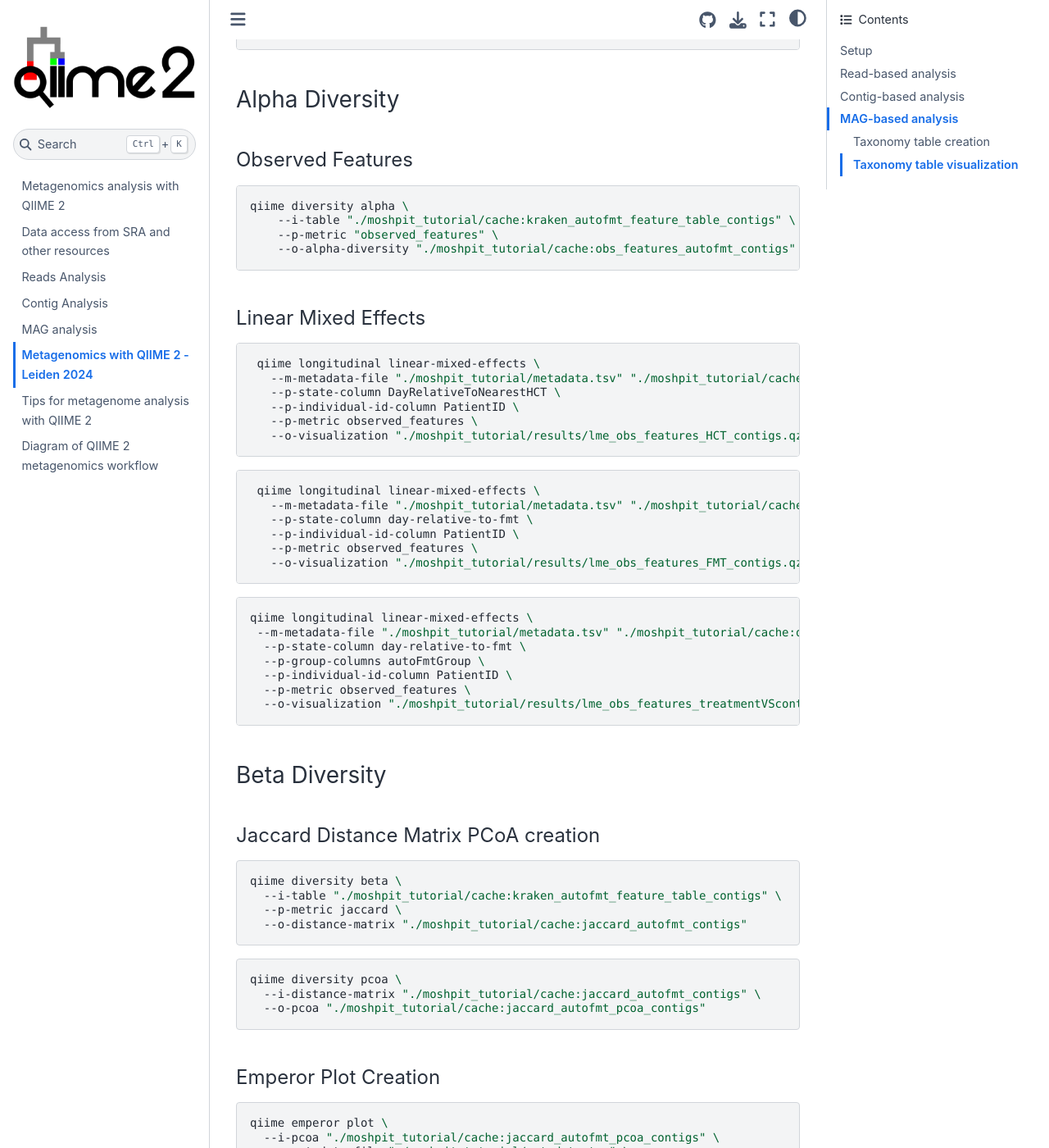
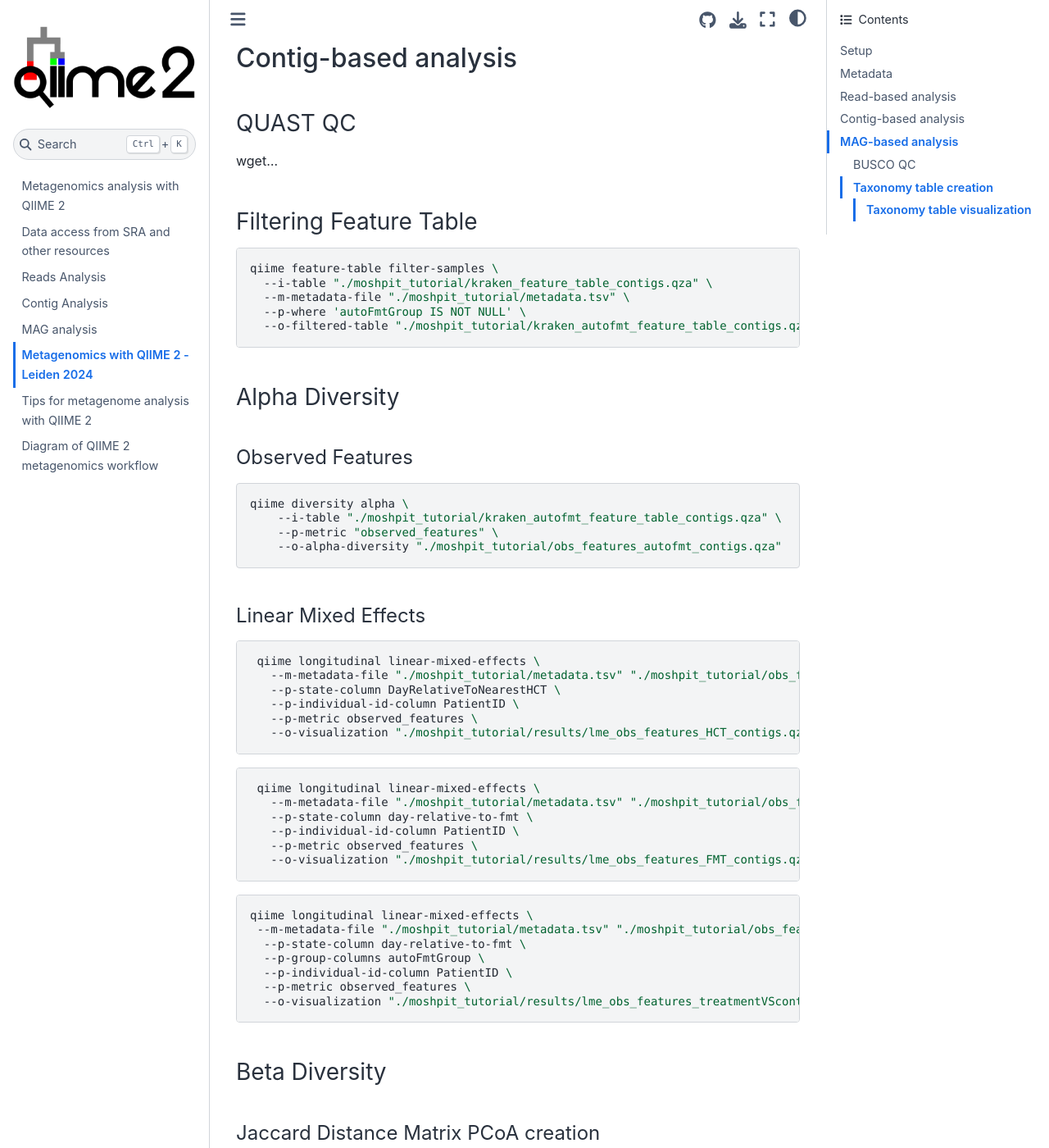
Before and after one commit to caporaso-lab/q2-books, a Jupyter Book: the page built from q2-metagenomics/book/80-leiden-workshop.md, in a window 1280 px wide and 1400 px high, scrolled down 1932 px. Shown: the whole window at 82% size. Built offline with Jupyter Book 1.0.4 settings and Sphinx 7.4.7 and the Sphinx Book theme 1.1.4, drawn with Linux system fonts in a browser that asks for light colours; some of the changed text lies outside the part shown.

Commit message:
Update 80-leiden-workshop.md

````diff
--- a/q2-metagenomics/book/80-leiden-workshop.md
+++ b/q2-metagenomics/book/80-leiden-workshop.md
@@ -38,46 +38,57 @@ qiime tools cache-create \
 
 We will be saving all the artifacts into that QIIME cache and all the final visualizations and tables into the `results` directory. If you want to read more about the QIIME cache, you can do so [here](https://dev.qiime2.org/latest/api-reference/cache/).
 
+## Metadata
+wget...
+metadata tabulate...
+
+
 ## Read-based analysis
 ### Filtering Feature Table
 ```shell
 qiime feature-table filter-samples \
-  --i-table "./moshpit_tutorial/cache:kraken_feature_table_reads" \
+  --i-table "./moshpit_tutorial/bracken_feature_table.qza" \
   --m-metadata-file "./moshpit_tutorial/metadata.tsv" \
   --p-where 'autoFmtGroup IS NOT NULL' \
-  --o-filtered-table "./moshpit_tutorial/cache:kraken_autofmt_feature_table_reads"
+  --o-filtered-table "./moshpit_tutorial/bracken_autofmt_feature_table.qza"
 ```
 
 ### Taxa-bar Creation
 ```shell
 qiime taxa barplot \
-  --i-table "./moshpit_tutorial/cache:kraken_autofmt_feature_table_reads" \
-  --i-taxonomy "./moshpit_tutorial/cache:kraken_taxonomy_reads" \
-  --m-metadata-file "./moshpit_tutorial/metadata.tsv"v \
+  --i-table "./moshpit_tutorial/bracken_autofmt_feature_table.qza" \
+  --i-taxonomy "./moshpit_tutorial/bracken_taxonomy_reads.qza" \
+  --m-metadata-file "./moshpit_tutorial/metadata.tsv" \
   --o-visualization "./moshpit_tutorial/results/taxa_bar_plot_autofmt_reads.qzv"
 ```
+### Differential abundance
+....
+
 
 ## Contig-based analysis
+### QUAST QC
+wget...
+
 ### Filtering Feature Table
 ```shell
 qiime feature-table filter-samples \
-  --i-table "./moshpit_tutorial/cache:kraken_feature_table_contigs" \
+  --i-table "./moshpit_tutorial/kraken_feature_table_contigs.qza" \
   --m-metadata-file "./moshpit_tutorial/metadata.tsv" \
   --p-where 'autoFmtGroup IS NOT NULL' \
-  --o-filtered-table "./moshpit_tutorial/cache:kraken_autofmt_feature_table_contigs"
+  --o-filtered-table "./moshpit_tutorial/kraken_autofmt_feature_table_contigs.qza"
 ```
 ### Alpha Diversity
 #### Observed Features
 ```shell
 qiime diversity alpha \
-    --i-table "./moshpit_tutorial/cache:kraken_autofmt_feature_table_contigs" \
+    --i-table "./moshpit_tutorial/kraken_autofmt_feature_table_contigs.qza" \
     --p-metric "observed_features" \
-    --o-alpha-diversity "./moshpit_tutorial/cache:obs_features_autofmt_contigs"
+    --o-alpha-diversity "./moshpit_tutorial/obs_features_autofmt_contigs.qza"
 ```
 #### Linear Mixed Effects
 ```shell
  qiime longitudinal linear-mixed-effects \
-   --m-metadata-file "./moshpit_tutorial/metadata.tsv" "./moshpit_tutorial/cache:obs_features_autofmt_contigs" \
+   --m-metadata-file "./moshpit_tutorial/metadata.tsv" "./moshpit_tutorial/obs_features_autofmt_contigs.qza" \
    --p-state-column DayRelativeToNearestHCT \
    --p-individual-id-column PatientID \
    --p-metric observed_features \
@@ -86,7 +97,7 @@ qiime diversity alpha \
 
 ```shell
  qiime longitudinal linear-mixed-effects \
-   --m-metadata-file "./moshpit_tutorial/metadata.tsv" "./moshpit_tutorial/cache:obs_features_autofmt_contigs" \
+   --m-metadata-file "./moshpit_tutorial/metadata.tsv" "./moshpit_tutorial/obs_features_autofmt_contigs.qza" \
    --p-state-column day-relative-to-fmt \
    --p-individual-id-column PatientID \
    --p-metric observed_features \
@@ -95,7 +106,7 @@ qiime diversity alpha \
 
 ```shell
 qiime longitudinal linear-mixed-effects \
- --m-metadata-file "./moshpit_tutorial/metadata.tsv" "./moshpit_tutorial/cache:obs_features_autofmt_contigs" \
+ --m-metadata-file "./moshpit_tutorial/metadata.tsv" "./moshpit_tutorial/obs_features_autofmt_contigs.qza" \
   --p-state-column day-relative-to-fmt \
   --p-group-columns autoFmtGroup \
   --p-individual-id-column PatientID \
@@ -107,15 +118,15 @@ qiime longitudinal linear-mixed-effects \
 #### Jaccard Distance Matrix PCoA creation
 ```shell
 qiime diversity beta \
-  --i-table "./moshpit_tutorial/cache:kraken_autofmt_feature_table_contigs" \
+  --i-table "./moshpit_tutorial/kraken_autofmt_feature_table_contigs.qza" \
   --p-metric jaccard \
-  --o-distance-matrix "./moshpit_tutorial/cache:jaccard_autofmt_contigs"
+  --o-distance-matrix "./moshpit_tutorial/jaccard_autofmt_contigs.qza"
 ```
 
 ```shell
 qiime diversity pcoa \
-  --i-distance-matrix "./moshpit_tutorial/cache:jaccard_autofmt_contigs" \
-  --o-pcoa "./moshpit_tutorial/cache:jaccard_autofmt_pcoa_contigs"
+  --i-distance-matrix "./moshpit_tutorial/jaccard_autofmt_contigs.qza" \
+  --o-pcoa "./moshpit_tutorial/jaccard_autofmt_pcoa_contigs.qza"
 ```
 #### Emperor Plot Creation
 ```shell
@@ -172,7 +183,10 @@ qiime emperor plot \
 ```
 
 ## MAG-based analysis
-#### Taxonomy table creation
+### BUSCO QC
+wget....
+
+### Taxonomy table creation
 ```shell
 qiime moshpit kraken2-to-mag-features \
  --i-reports "./moshpit_tutorial/cache:kraken_reports_derep_mags" \
````
